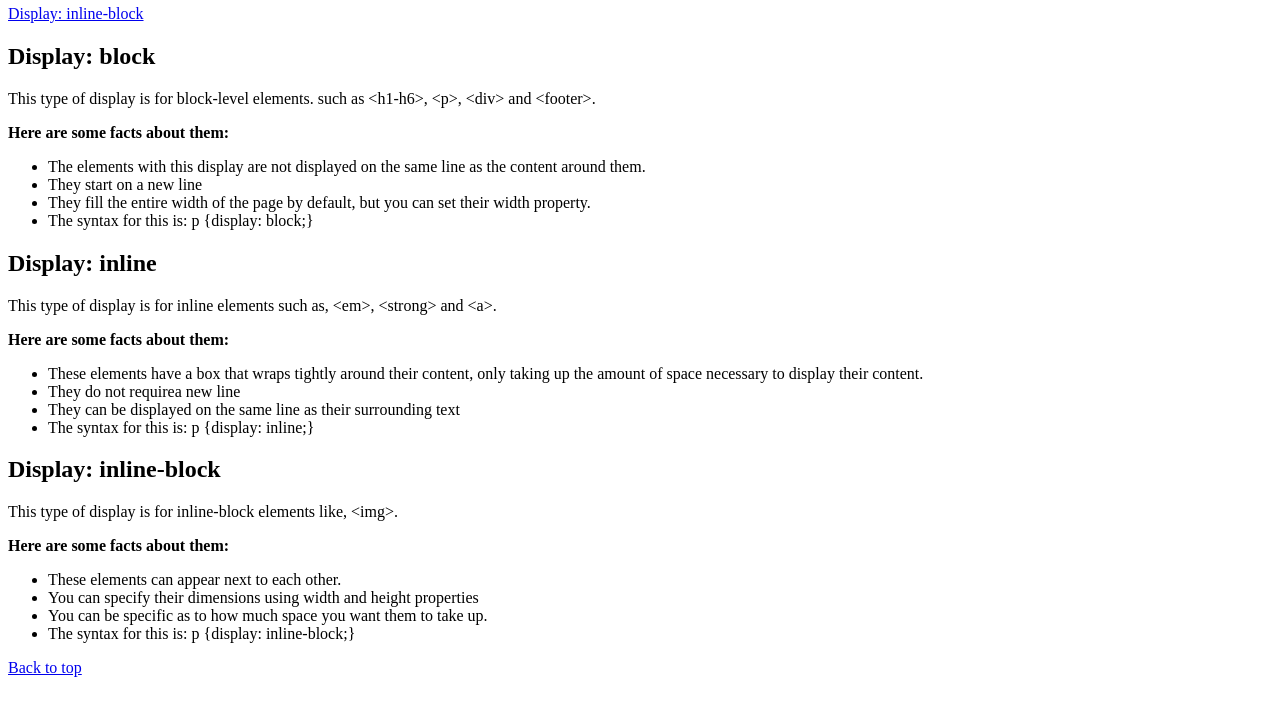
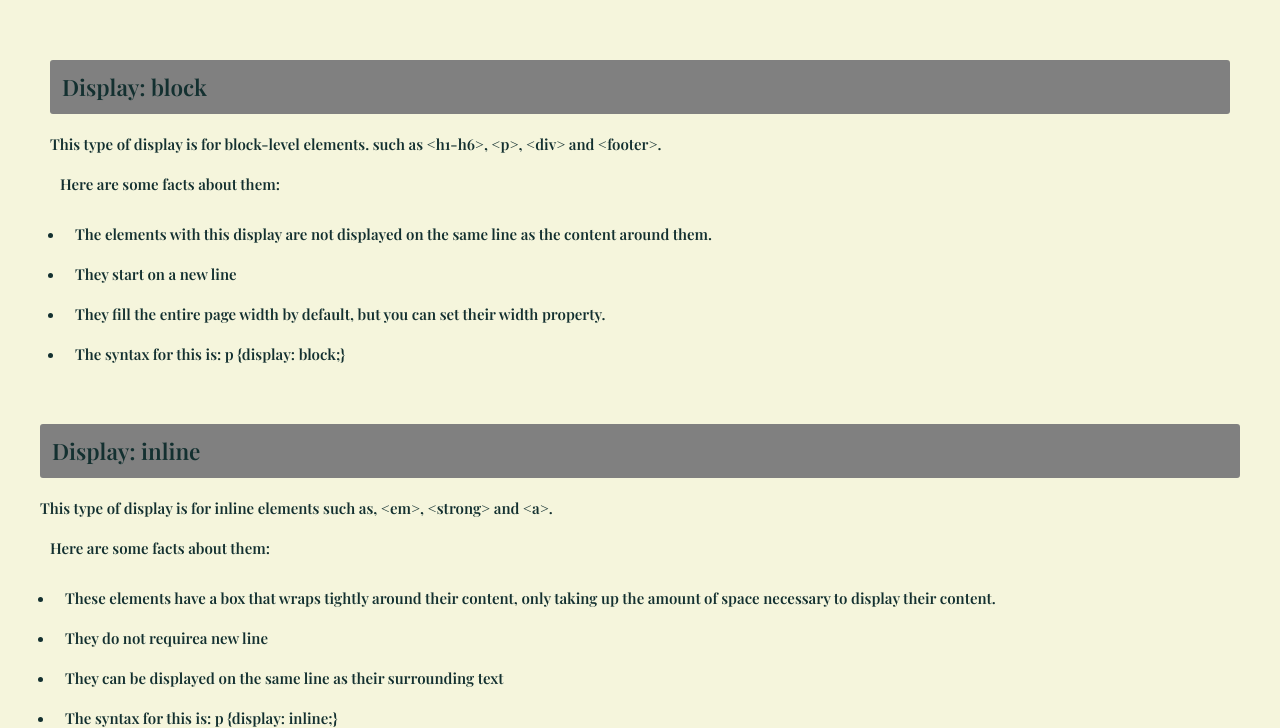
Before and after one commit to Kaytony26/Codecademy-Cheatsheet.github.io, a plain HTML site: page index.html in a window 1280 px wide. Shown: the part 143-871 px from the top of the page. Before the commit the page ends 828 px from the top, so only its background shows below. Drawn offline with nearby package versions, Linux system fonts and the light colour scheme; a web font is replaced by a local one.

Commit message:
Update index.html

```diff
--- a/index.html
+++ b/index.html
@@ -4,7 +4,7 @@
     <meta charset="UTF-8">
     <meta name="viewport" content="width=device-width, initial-scale=1.0">
     <title>My Codecademy Cheatsheet </title>
-    <link href="./styles.css" rel="stylesheet">
+    <link href="style.css" rel="stylesheet">
     <link href="https://fonts.googleapis.com/css2?family=Jacquard+24&family=Merriweather&family=Playfair+Display:ital,wght@0,600;1,600&display=swap" rel="stylesheet">
 </head>
 <body>
@@ -24,7 +24,7 @@
          <ul>
              <li>The elements with this display are not displayed on the same line as the content around them.</li>
              <li>They start on a new line</li>
-             <li>They fill the entire width of the page by default, but you can set their width property.</li>
+             <li>They fill the entire page width by default, but you can set their width property.</li>
              <li>The syntax for this is: p {display: block;}</li>
         </ul>
     </div>
```
